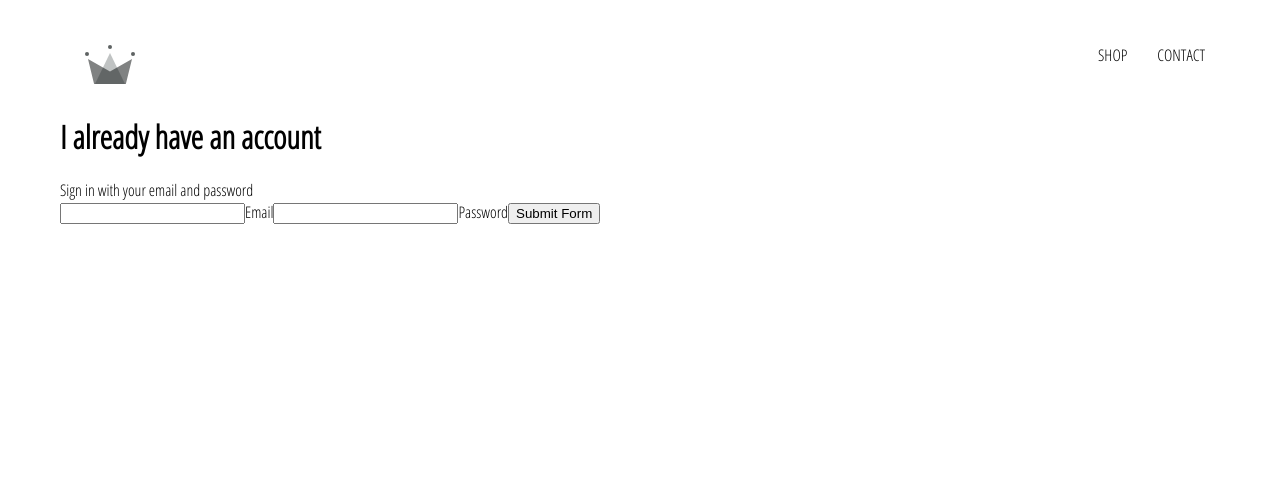
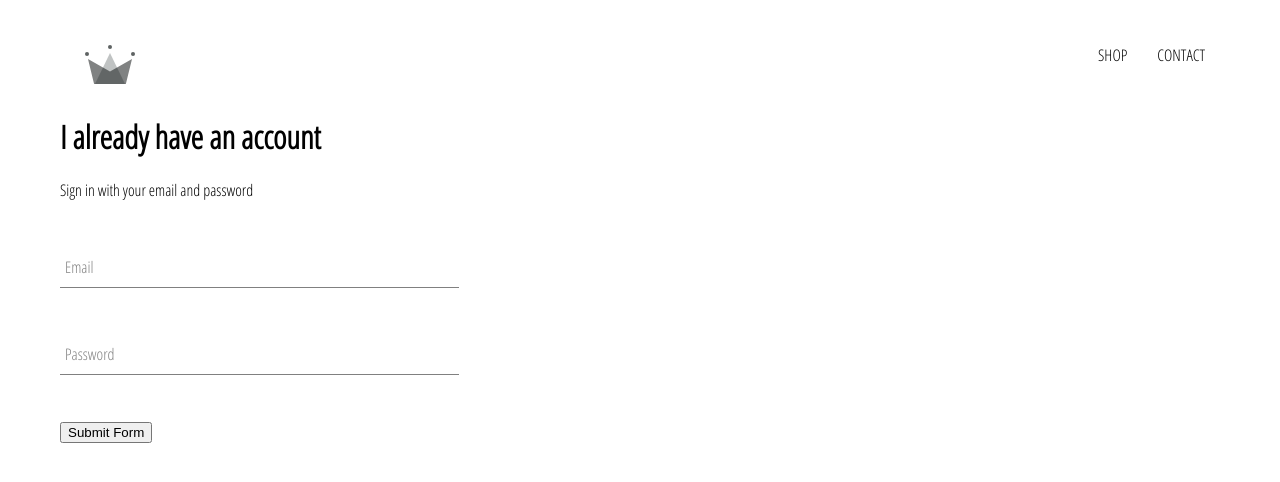
Before and after one commit to fireayehu/crwd-clothing, a React (Create React App) app: page /signin in a window 1280 px wide. Shown: the top 482 px of the page. Built offline with nearby package versions, Linux system fonts and the light colour scheme.

Commit message:
form-input component

```diff
--- /dev/null
+++ b/src/components/form-input/form-input.component.jsx
@@ -0,0 +1,17 @@
+import React from 'react';
+
+import './form-input.styles.scss';
+
+const FormInput = ({handleChange,label,...otherProps}) => (
+    <div className="group">
+        <input className="form-input" onChange={handleChange} {...otherProps}/>
+        {label ?
+            (<label className={`${otherProps.value.length ? 'shrink':''} form-input-label`}>
+                {label}
+            </label>)
+            : null
+        }
+    </div>
+);
+
+export default FormInput;
--- /dev/null
+++ b/src/components/form-input/form-input.styles.scss
@@ -0,0 +1,54 @@
+$sub-color: grey;
+$main-color: black;
+
+@mixin shrinkLabel {
+  top: -14px;
+  font-size: 12px;
+  color: $main-color;
+}
+
+.group {
+  position: relative;
+  margin: 45px 0;
+
+  .form-input {
+    background: none;
+    background-color: white;
+    color: $sub-color;
+    font-size: 18px;
+    padding: 10px 10px 10px 5px;
+    display: block;
+    width: 100%;
+    border: none;
+    border-radius: 0;
+    border-bottom: 1px solid $sub-color;
+    margin: 25px 0;
+
+    &:focus {
+      outline: none;
+    }
+
+    &:focus ~ .form-input-label {
+      @include shrinkLabel();
+    }
+  }
+
+  input[type='password'] {
+    letter-spacing: 0.3em;
+  }
+
+  .form-input-label {
+    color: $sub-color;
+    font-size: 16px;
+    font-weight: normal;
+    position: absolute;
+    pointer-events: none;
+    left: 5px;
+    top: 10px;
+    transition: 300ms ease all;
+
+    &.shrink {
+      @include shrinkLabel();
+    }
+  }
+}
--- a/src/components/sign-in/sign-in.component.jsx
+++ b/src/components/sign-in/sign-in.component.jsx
@@ -1,5 +1,5 @@
 import React from 'react';
-
+import FormInput from '../form-input/form-input.component';
 import './sign-in.styles.scss';
 
 class SignIn extends React.Component{
@@ -24,22 +24,22 @@
                 <h1>I already have an account</h1>
                 <span>Sign in with your email and password</span>
                 <form onSubmit={this.handleSubmit}>
-                    <input
+                    <FormInput
                         type="email"
                         name="email"
                         value={this.state.email}
-                        onChange = {this.handleChange}
+                        handleChange = {this.handleChange}
+                        label = 'Email'
                         required
                     />
-                    <label>Email</label>
-                    <input
+                    <FormInput
                         type="password"
                         name="password"
                         value={this.state.password}
-                        onChange = {this.handleChange}
+                        handleChange = {this.handleChange}
+                        label = 'Password'
                         required
                     />
-                    <label>Password</label>
                     <input type="submit" value="Submit Form"/>
                 </form>
             </div>
--- a/src/components/sign-in/sign-in.styles.scss
+++ b/src/components/sign-in/sign-in.styles.scss
@@ -0,0 +1,3 @@
+.sign-in{
+    width: 30vw;
+}
```
